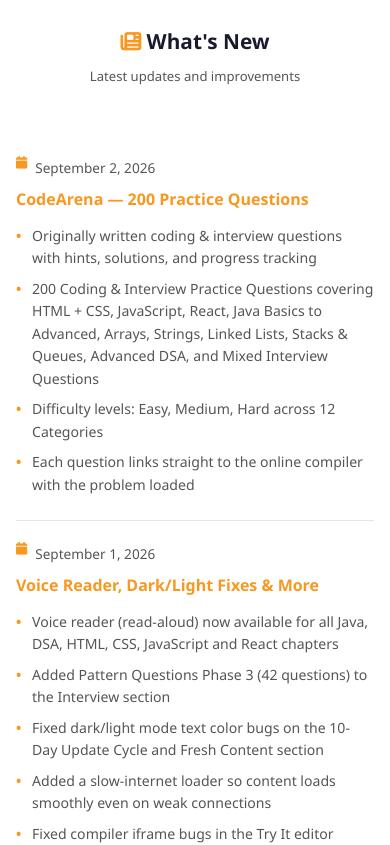
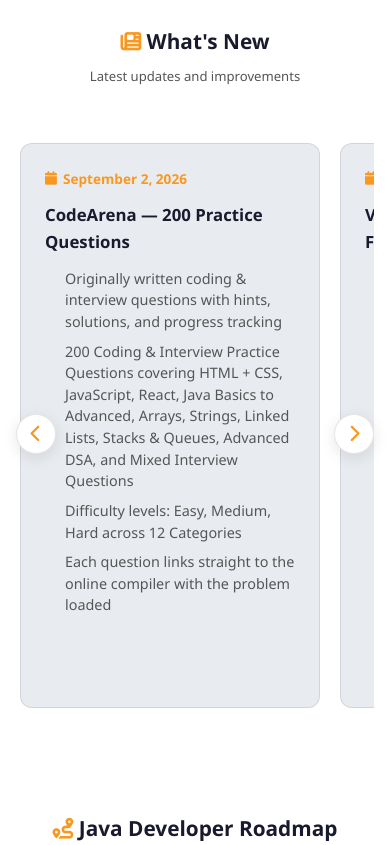
Before and after one commit to abhinavmaurya12/javapath-react, a React (Vite) app: page / in a window 390 px wide. Shown: the part 6900-7745 px from the top of the page. Built offline with nearby package versions, Linux system fonts and the light colour scheme.

Commit message:
fix: restore What's New card slider with hidden scrollbar + nav arrows

```diff
--- a/src/assets/css/style.css
+++ b/src/assets/css/style.css
@@ -748,20 +748,24 @@
 .hero-link a:hover{color:#fff;gap:10px}
 .hero-link a i{font-size:.8rem}
 
-/* === What's New === */
-.whats-new-list{max-width:800px;margin:0 auto}
-.whats-new-item{display:flex;gap:20px;padding:20px 0;border-bottom:1px solid var(--border)}
-.whats-new-item:last-child{border-bottom:none}
-.whats-new-date{flex-shrink:0;width:140px;color:var(--text-muted);font-size:.85rem;display:flex;align-items:flex-start;gap:8px;padding-top:2px}
-.whats-new-date i{color:var(--primary);font-size:.8rem}
-.whats-new-content h4{color:var(--primary);margin-bottom:8px;font-size:1rem}
-.whats-new-content ul{list-style:none;padding:0}
-.whats-new-content li{padding:4px 0;color:var(--text-muted);font-size:.88rem;position:relative;padding-left:16px}
-.whats-new-content li::before{content:'•';color:var(--primary);position:absolute;left:0;font-weight:bold}
+/* === What's New — card slider (scrollable, no visible scrollbar) === */
+.whats-new-slider{position:relative;max-width:900px;margin:0 auto}
+.whats-new-slider:hover .whats-new-nav{opacity:1}
+.whats-new-track{display:flex;gap:20px;overflow-x:auto;scroll-behavior:smooth;scroll-snap-type:x mandatory;padding:8px 4px 24px}
+.whats-new-track::-webkit-scrollbar{display:none}
+.whats-new-track{scrollbar-width:none}
+.whats-new-card{flex:0 0 380px;scroll-snap-align:center;background:var(--surface);border:1px solid var(--border);border-radius:var(--radius);padding:24px;transition:all .3s}
+.whats-new-card:hover{transform:translateY(-4px);box-shadow:var(--shadow);border-color:var(--primary)}
+.whats-new-card-date{color:var(--primary);font-size:.85rem;font-weight:600;margin-bottom:12px;display:flex;align-items:center;gap:6px}
+.whats-new-card-content h4{color:var(--text);margin-bottom:12px;font-size:1.05rem}
+.whats-new-card-content ul{margin:0;padding-left:20px}
+.whats-new-card-content li{margin-bottom:8px;color:var(--text-muted);font-size:.9rem;line-height:1.5}
+.whats-new-nav{position:absolute;top:50%;left:0;right:0;transform:translateY(-50%);display:flex;justify-content:space-between;pointer-events:none;opacity:0;transition:opacity .25s}
+.whats-new-nav button{pointer-events:auto;width:40px;height:40px;border-radius:50%;background:var(--card);border:1px solid var(--border);color:var(--primary);font-size:1.1rem;cursor:pointer;display:flex;align-items:center;justify-content:center;box-shadow:var(--shadow);transition:all .2s}
+.whats-new-nav button:hover{background:var(--primary);color:#fff;border-color:var(--primary)}
 @media(max-width:768px){
-  .whats-new-item{flex-direction:column;gap:8px}
-  .whats-new-date{width:auto}
-  .hero-link{text-align:center}
+  .whats-new-card{flex:0 0 300px;width:300px}
+  .whats-new-nav{opacity:1}
 }
 
 /* === Additional Mobile Improvements === */
--- a/src/pages/HomePage.jsx
+++ b/src/pages/HomePage.jsx
@@ -70,10 +70,18 @@
     return () => window.removeEventListener('resize', onResize)
   }, [])
 
-  useEffect(() => {
+useEffect(() => {
     window.__nav = (to) => navigate(to)
     return () => { delete window.__nav }
-}, [navigate])
+  }, [navigate])
+
+  function scrollCards(dir) {
+    const track = document.getElementById('whats-new-track')
+    if (!track) return
+    const card = track.querySelector('.whats-new-card')
+    const amount = card ? card.offsetWidth + 20 : 320
+    track.scrollBy({ left: dir * amount, behavior: 'smooth' })
+  }
 
   return (
     <div id="page-home">
@@ -218,11 +226,12 @@
           <h2><i className="fas fa-newspaper" style={{ color: 'var(--primary)' }}></i> What's New</h2>
           <p>Latest updates and improvements</p>
         </div>
-        <div className="whats-new-list">
+        <div className="whats-new-slider">
+          <div className="whats-new-track" id="whats-new-track">
             {WHATS_NEW.map((w, i) => (
-              <div key={i} className="whats-new-item">
-                <div className="whats-new-date"><i className="fas fa-calendar"></i> {w.date}</div>
-                <div className="whats-new-content">
+              <div key={i} className="whats-new-card">
+                <div className="whats-new-card-date"><i className="fas fa-calendar"></i> {w.date}</div>
+                <div className="whats-new-card-content">
                   <h4>{w.title}</h4>
                   <ul>
                     {w.items.map((item, j) => <li key={j}>{item}</li>)}
@@ -231,6 +240,11 @@
               </div>
             ))}
           </div>
+          <div className="whats-new-nav">
+            <button type="button" aria-label="Previous" onClick={() => scrollCards(-1)}><i className="fas fa-chevron-left"></i></button>
+            <button type="button" aria-label="Next" onClick={() => scrollCards(1)}><i className="fas fa-chevron-right"></i></button>
+          </div>
+        </div>
       </section>
 
       <section className="section" style={{ background: 'var(--card)' }}>
```
Also changed, not shown: 1 other file (tests, documents, lock files or other folders).
